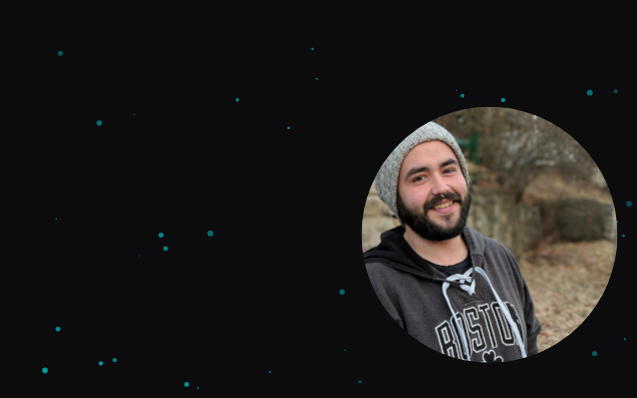
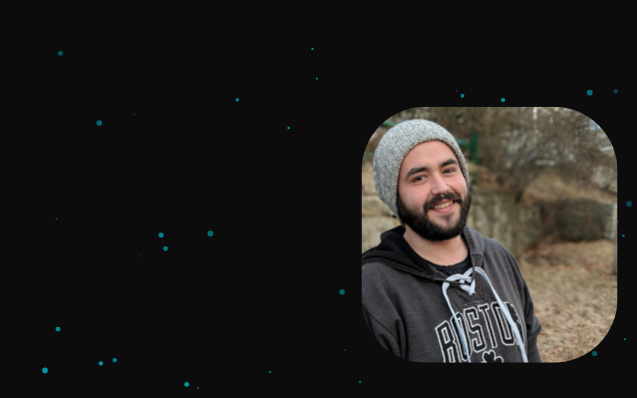
Before and after one commit to avianathema/avianathema.github.io, a plain HTML site: page index.html in a window 1280 px wide. Shown: the part 165-563 px from the top of the page, 0-637 px from the left. Drawn offline with nearby package versions, Linux system fonts and the light colour scheme.

Commit message:
Update main.css

```diff
--- a/dotxyz_files/main.css
+++ b/dotxyz_files/main.css
@@ -17,7 +17,7 @@ canvas {
 }
 
 .image {
-  border-radius: 50%;
+  border-radius: 25%;
 }
 
 body {
```
